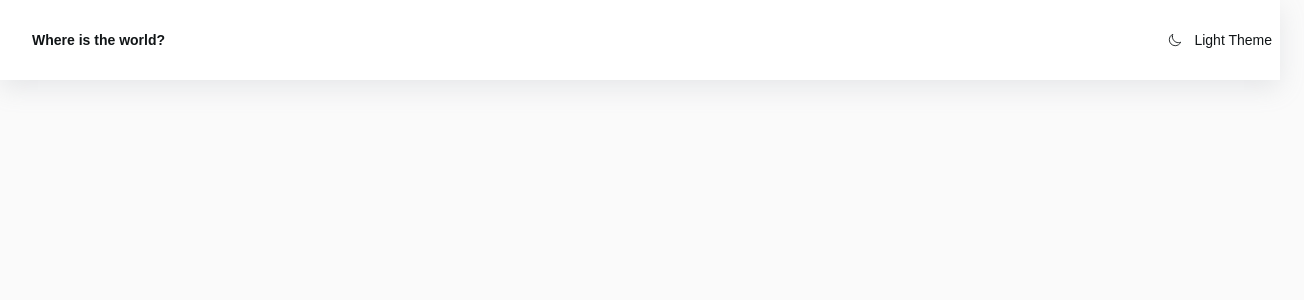
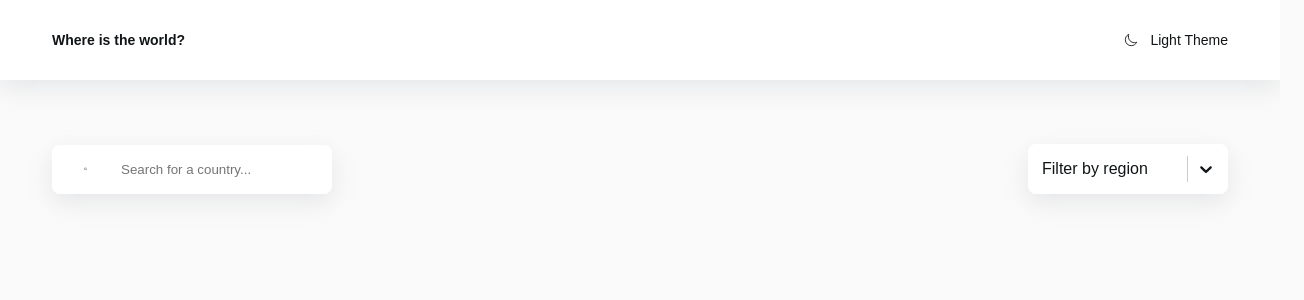
Before and after one commit to dziraev/rest-countries, a React (Create React App) app: page / in a window 1280 px wide. Shown: the top 300 px of the page, 1304 px wide, since content can reach past the window. Built offline with nearby package versions, Linux system fonts and the light colour scheme.

Commit message:
Added Search Bar and Ð Custom Select

```diff
--- a/package.json
+++ b/package.json
@@ -12,6 +12,7 @@
     "react-icons": "^4.7.1",
     "react-router-dom": "^6.8.2",
     "react-scripts": "5.0.1",
+    "react-select": "^5.7.0",
     "styled-components": "^5.3.6",
     "web-vitals": "^2.1.4"
   },
--- a/src/App.js
+++ /dev/null
@@ -1,11 +0,0 @@
-import { Header } from "./components/Header";
-
-function App() {
-  return (
-    <>
-      <Header />
-    </>
-  );
-}
-
-export default App;
--- /dev/null
+++ b/src/App.jsx
@@ -0,0 +1,18 @@
+import { Header } from "./components/Header";
+import { Main } from "./components/Main";
+import { Controls } from "./components/Controls";
+
+
+
+function App() {
+  return (
+    <>
+      <Header />
+      <Main>
+        <Controls />
+      </Main>
+    </>
+  );
+}
+
+export default App;
--- /dev/null
+++ b/src/components/Controls.jsx
@@ -0,0 +1,43 @@
+import { useState, useEffect } from "react";
+import styled from 'styled-components'
+
+import { Search } from './Search'
+import { CustomSelect } from "./CustomSelect";
+
+const options = [
+	{value: 'Africa', label: 'Africa'},
+	{value: 'America', label: 'America'},
+	{value: 'Asia', label: 'Asia'},
+	{value: 'Europe', label: 'Europe'},
+	{value: 'Oceania', label: 'Oceania'},
+]
+
+const Wrapper = styled.div`
+	display: flex;
+	flex-direction: column;
+	align-items: flex-start;
+
+  @media(min-width: 767px) {
+   	flex-direction: row;
+		justify-content: space-between;
+		align-items: center;
+  }
+`;
+
+export const Controls = () => {
+	const [search, setSearch] = useState('');
+	const [region, setRegion] = useState('');
+	return (
+		<Wrapper>
+			<Search search={search} setSearch={setSearch}/>
+			<CustomSelect
+				options={options}
+				placeholder='Filter by region'
+				isClearable
+				isSearchable={false}
+				value={region}
+				onChange={setRegion}
+			/>
+		</Wrapper>
+	);
+};
--- /dev/null
+++ b/src/components/CustomSelect.jsx
@@ -0,0 +1,46 @@
+import styled from 'styled-components'
+
+import Select from 'react-select'
+
+
+export const CustomSelect = styled(Select).attrs({
+	styles: {
+		control: (provided) => ({
+			...provided,
+			backgroundColor: 'var(--colors-ui-base)',
+			color: 'var(--colors-text)',
+			borderRadius: 'var(--radii)',
+			padding: '0.25rem',
+			border: 'none',
+			boxShadow: 'var(--shadow)',
+			height: '50px'
+		}),
+		option: (provided, state) => ({
+			...provided,
+			cursor: 'pointer',
+			color: 'var(--colors-text)',
+			backgroundColor: state.isSelected ? 'var(--colors-bg)' : 'var(--colors-ui-base)',
+		}),
+	}
+})`
+	min-width: 200px;
+	border-radius: var(--radii);
+	font-family: var(--family);
+	border: none;
+
+	& > * {
+		box-shadow: var(--shadow);
+	}
+
+	& input {
+		padding-left: 0.25rem;
+	}
+
+	& * {
+		color: var(--colors-text) !important;
+	}
+
+	& > [id] {
+		background-color: var(--colors-ui-base);
+	}
+`;
--- /dev/null
+++ b/src/components/Main.jsx
@@ -0,0 +1,21 @@
+import styled from 'styled-components'
+import { Container } from './Container'
+
+const Wrapper = styled.main`
+	padding: 2rem 0;
+
+	@media(min-width: 767px) {
+		padding: 4rem 0;
+	}
+`;
+
+
+export const Main = ({children}) => {
+	return (
+		<Wrapper>
+			<Container>
+				{children}
+			</Container>
+		</Wrapper>
+	);
+};
--- /dev/null
+++ b/src/components/Search.jsx
@@ -0,0 +1,40 @@
+import styled from 'styled-components'
+
+import { IoSearch } from 'react-icons/io5'
+
+const InputContainer = styled.label`
+	background-color: var(--colors-ui-base);
+	padding: 1rem 2rem;
+	display: flex;
+	align-items: center;
+
+	border-radius: var(--radii);
+	box-shadow: var(--shadow);
+	width: 100%;
+	margin-bottom: 1.5rem;
+
+	@media(min-width: 767px) {
+    margin-bottom: 0;
+		max-width: 280px;
+	}
+`;
+
+const Input = styled.input.attrs({
+	type: 'search',
+	placeholder: 'Search for a country...'
+})`
+  background-color: var(--colors-ui-base);
+	margin-left: 2rem;
+	border: none;
+	outline: none;
+	color: var(--colors-text);
+`;
+
+export const Search = ({ search, setSearch }) => {
+	return (
+		<InputContainer>
+			<IoSearch />
+			<Input onChange={(e) => setSearch(e.target.value)} value={search}/>
+		</InputContainer>
+	)
+}
--- a/src/index.css
+++ b/src/index.css
@@ -1,13 +1,23 @@
 @import-normalize
-@import url('https://fonts.googleapis.com/css2?family=Nunito:wght@300;600;800&display=swap')
+@import url('https://fonts.googleapis.com/css2?family=Nunito:wght@300;600;800&display=swap');
 
 * {
     box-sizing: border-box;
 }
 
+html,
+body {
+    height: 100%;
+}
+
+#root {
+    overflow: hidden;
+    min-height: 100%;
+}
+
 :root {
     /* Typography */
-    --family: "Nunito", sans-serif;
+    --family: 'Nunito Sans', sans-serif;
     --fs-sm: 14px;
     --fs-md: 16px;
     --fw-light: 300;
@@ -18,10 +28,6 @@
     --radii: 0.5rem;
 }
 
-body {
-    margin: 0;
-}
-
 body[data-theme='dark'] {
     --colors-text: hsl(0, 0%, 100%);
     --colors-bg: hsl(207, 26%, 17%);
@@ -29,7 +35,6 @@ body[data-theme='dark'] {
 
     --shadow: rgba(245, 245, 245, 0.2) 0 0 8px;
 }
-
 body[data-theme='light'] {
     --colors-text: hsl(200, 15%, 8%);
     --colors-bg: hsl(0, 0%, 98%);
@@ -39,6 +44,7 @@ body[data-theme='light'] {
 }
 
 body {
+    width: 100%;
     margin: 0;
     font-family: var(--family);
     color: var(--colors-text);
--- a/src/index.js
+++ b/src/index.js
@@ -1,5 +1,6 @@
 import React from 'react';
 import ReactDOM from 'react-dom/client';
+
 import './index.css';
 import App from './App';
 
```
Also changed, not shown: 1 other file (tests, documents, lock files or other folders).
